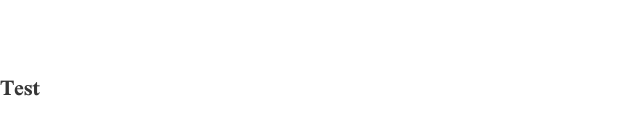
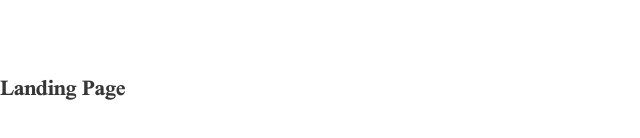
Before and after one commit to sophiariley/PMSD, a React (Vite) app in the folder PMSD-dashboard/: page / in a window 1280 px wide. Shown: the part 312-450 px from the top of the page, without its empty margins (0-640 px from the left). Built offline with nearby package versions, Linux system fonts and the light colour scheme; a web font is replaced by a local one.

Commit message:
Creatied separate pages

```diff
--- a/PMSD-dashboard/package.json
+++ b/PMSD-dashboard/package.json
@@ -11,7 +11,8 @@
   },
   "dependencies": {
     "react": "^19.1.0",
-    "react-dom": "^19.1.0"
+    "react-dom": "^19.1.0",
+    "react-router-dom": "^7.6.2"
   },
   "devDependencies": {
     "@eslint/js": "^9.25.0",
--- a/PMSD-dashboard/src/App.tsx
+++ b/PMSD-dashboard/src/App.tsx
@@ -1,9 +1,15 @@
-import SectionTitle from "./components/SectionTitle"
-import "./fonts/Scheherazade_New/ScheherazadeNew-Regular.ttf"
-import "./fonts/Scheherazade_New/ScheherazadeNew-Bold.ttf"
+import { HashRouter as Router, Routes, Route } from "react-router-dom";
+import { Landing } from "./pages/landing";
 
 function App() {
-  return <div><SectionTitle/></div>;
+  // return <div><SectionTitle/></div>;
+  return(
+    <Router>
+      <Routes>
+        <Route path="/" element={<Landing/>}/>
+      </Routes>
+    </Router>
+  )
 }
 
 export default App;
--- a/PMSD-dashboard/src/components/SectionTitle.tsx
+++ b/PMSD-dashboard/src/components/SectionTitle.tsx
@@ -1,8 +1,12 @@
 // The title of a section (Health Score, Labor, ...)
 import "./Components.css"
 
-function SectionTitle () {
-    return <h2 className="sectionTitle">Test</h2>;
+type SectionTitleProps = {
+    text: string;
+};
+
+function SectionTitle ({text}: SectionTitleProps) {
+    return <h2 className="sectionTitle">{text}</h2>;
 }
 
 export default SectionTitle;
--- /dev/null
+++ b/PMSD-dashboard/src/pages/Landing.tsx
@@ -0,0 +1,8 @@
+// The landing page of the dashboard
+import SectionTitle from "../components/SectionTitle"
+
+export function Landing() {
+    return (
+        <SectionTitle text = "Landing Page"/>
+    )
+}
--- /dev/null
+++ b/PMSD-dashboard/src/pages/PatientProfile.tsx
@@ -0,0 +1 @@
+// The profile screen for a patient
```
Also changed, not shown: 1 other file (tests, documents, lock files or other folders).
